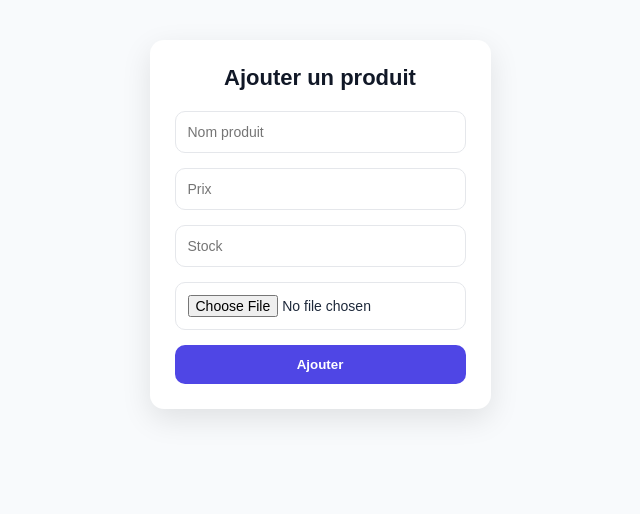
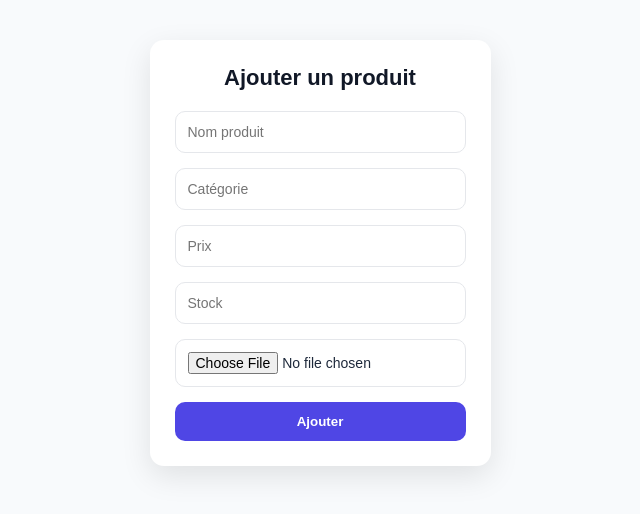
Before and after one commit to kiznoboko/gestion_magasin, a React (Vite) app in the folder ecommerce_ui/: page /upload in a window 1280 px wide. Shown: the top 514 px of the page, without its empty margins (320-960 px from the left). Built offline with nearby package versions, Linux system fonts and the light colour scheme.

Commit message:
Add category into category table (laravel backend)

```diff
--- a/ecommerce_ui/src/Components/AdminPage.jsx
+++ b/ecommerce_ui/src/Components/AdminPage.jsx
@@ -354,6 +354,7 @@ const Products = () => {
               alt={p.nom_produit}
             />
             <h3>{p.nom_produit}</h3>
+            <strong>{p.category}</strong>
             <p>{p.prix}€</p>
             <p>Stock: {p.stock}</p>
             <div className="admin-product-actions">
--- a/ecommerce_ui/src/Components/LandingPage.jsx
+++ b/ecommerce_ui/src/Components/LandingPage.jsx
@@ -226,12 +226,17 @@ import { ShoppingCart, User, Star, Eye, X } from 'lucide-react'; // Added Eye an
 import '../Styles/LandingPage.css';
 
 const LandingPage = () => {
+    const [selectedCategory, setSelectedCategory] = useState("Tous");
     const [products, setProducts] = useState([]);
     const [loading, setLoading] = useState(true);
     const [selectedProduct, setSelectedProduct] = useState(null); // State for modal
 
     const categories = ['Tous', 'Smartphones', 'Ordinateurs', 'Audio', 'Accessoires', 'Tablettes'];
     const image_url = "http://127.0.0.1:8000/storage/";
+    const filteredProducts =
+  selectedCategory === "Tous"
+    ? products
+    : products.filter((p) => p.category === selectedCategory);
 
     useEffect(() => {
         fetch('http://127.0.0.1:8000/api/produits')
@@ -297,16 +302,20 @@ const LandingPage = () => {
                 <div className="section-header">
                     <h2>Nos Produits</h2>
                     <div className="category-list">
-                        {categories.map((cat, i) => (
-                            <button key={cat} className={`cat-pill ${i === 0 ? 'active' : ''}`}>
-                                {cat}
-                            </button>
-                        ))}
-                    </div>
+  {categories.map((cat) => (
+    <button
+      key={cat}
+      onClick={() => setSelectedCategory(cat)}
+      className={`cat-pill ${selectedCategory === cat ? "active" : ""}`}
+    >
+      {cat}
+    </button>
+  ))}
+</div>
                 </div>
 
                 <div className="product-grid">
-                    {products.map((product) => (
+                    {filteredProducts.map((product) => (
                         <div key={product.id_produit} className="product-card">
                             <div className="product-img-box">
                                 <img
@@ -322,7 +331,9 @@ const LandingPage = () => {
                                     <Star size={14} fill="currentColor" />
                                     <span style={{color: '#9ca3af', marginLeft: '5px'}}>(4.8)</span>
                                 </div>
+
                                 <h3 className="product-name">{product.nom_produit}</h3>
+                                <strong className='product-category'>{product.category}</strong>
                                 <div className="product-price">{product.prix}€</div>
 
                                 <div className="product-footer">
--- a/ecommerce_ui/src/Components/Uploadproduit.jsx
+++ b/ecommerce_ui/src/Components/Uploadproduit.jsx
@@ -365,6 +365,175 @@
 // }
 
 
+// import { useState, useEffect } from "react";
+// import "../Styles/produitform.css";
+
+// export default function CreateProduit({ onClose, product }) {
+//   const isEdit = !!product;
+
+//   const [form, setForm] = useState({
+//     nom_produit: "",
+//     prix: "",
+//     stock: "",
+//     image: null,
+//     existingImage: null,
+//   });
+
+//   // 🟢 Fill form when editing
+//   useEffect(() => {
+//     if (product) {
+//       setForm({
+//         nom_produit: product.nom_produit ?? "",
+//         prix: product.prix ?? "",
+//         stock: product.stock ?? "",
+//         image: null,
+//         existingImage: product.image || null,
+//       });
+//     } else {
+//       setForm({
+//         nom_produit: "",
+//         prix: "",
+//         stock: "",
+//         image: null,
+//         existingImage: null,
+//       });
+//     }
+//   }, [product]);
+
+//   // 🟢 Handle inputs
+//   const handleChange = (e) => {
+//     if (e.target.name === "image") {
+//       setForm({ ...form, image: e.target.files[0] });
+//     } else {
+//       setForm({ ...form, [e.target.name]: e.target.value });
+//     }
+//   };
+
+//   // 🟢 Submit (CREATE + UPDATE)
+//   const handleSubmit = async (e) => {
+//     e.preventDefault();
+
+//     const formData = new FormData();
+//     formData.append("nom_produit", form.nom_produit);
+//     formData.append("prix", form.prix);
+//     formData.append("stock", form.stock);
+
+//     if (form.image) {
+//       formData.append("image", form.image);
+//     }
+
+//     let url = "http://127.0.0.1:8000/api/produits/";
+//     let method = "POST";
+
+//     if (isEdit) {
+//       url = `http://127.0.0.1:8000/api/produits/${product.id_produit}/`;
+//       formData.append("_method", "PUT");
+//     }
+
+//     try {
+//       const res = await fetch(url, {
+//         method,
+//         body: formData,
+//       });
+
+//       if (!res.ok) throw new Error("API error");
+
+//       const data = await res.json();
+//       console.log("Success:", data);
+
+//       alert(isEdit ? "Produit modifié" : "Produit ajouté");
+
+//       setForm({
+//         nom_produit: "",
+//         prix: "",
+//         stock: "",
+//         image: null,
+//         existingImage: null,
+//       });
+
+//       onClose();
+//     } catch (err) {
+//       console.error(err);
+//       alert("Erreur lors de l'envoi");
+//     }
+//   };
+
+//   return (
+//     <div className="product-container">
+//       <h2 className="product-title">
+//         {isEdit ? "Modifier produit" : "Ajouter un produit"}
+//       </h2>
+
+//       <form className="product-form" onSubmit={handleSubmit}>
+//         {/* NAME */}
+//         <div className="form-group">
+//           <input
+//             type="text"
+//             name="nom_produit"
+//             placeholder="Nom produit"
+//             value={form.nom_produit}
+//             onChange={handleChange}
+//             required
+//           />
+//         </div>
+
+//         {/* PRICE */}
+//         <div className="form-group">
+//           <input
+//             type="number"
+//             name="prix"
+//             placeholder="Prix"
+//             value={form.prix}
+//             onChange={handleChange}
+//             required
+//           />
+//         </div>
+
+//         {/* STOCK */}
+//         <div className="form-group">
+//           <input
+//             type="number"
+//             name="stock"
+//             placeholder="Stock"
+//             value={form.stock}
+//             onChange={handleChange}
+//             required
+//           />
+//         </div>
+
+//         {/* EXISTING IMAGE */}
+//         {form.existingImage && !form.image && (
+//           <div className="preview">
+//             <p>Image actuelle :</p>
+//             <img
+//               src={`http://127.0.0.1:8000/storage/${form.existingImage}`}
+//               alt="current"
+//             />
+//           </div>
+//         )}
+
+//         {/* NEW IMAGE PREVIEW */}
+//         <div className="form-group">
+//           <input type="file" name="image" onChange={handleChange} />
+//         </div>
+
+//         {form.image && (
+//           <div className="preview">
+//             <p>Nouvelle image :</p>
+//             <img src={URL.createObjectURL(form.image)} alt="preview" />
+//           </div>
+//         )}
+
+//         {/* BUTTON */}
+//         <button className="submit-btn" type="submit">
+//           {isEdit ? "Modifier" : "Ajouter"}
+//         </button>
+//       </form>
+//     </div>
+//   );
+// }
+
+
 import { useState, useEffect } from "react";
 import "../Styles/produitform.css";
 
@@ -375,6 +544,7 @@ export default function CreateProduit({ onClose, product }) {
     nom_produit: "",
     prix: "",
     stock: "",
+    category: "",
     image: null,
     existingImage: null,
   });
@@ -386,6 +556,7 @@ export default function CreateProduit({ onClose, product }) {
         nom_produit: product.nom_produit ?? "",
         prix: product.prix ?? "",
         stock: product.stock ?? "",
+        category: product.category ?? "",
         image: null,
         existingImage: product.image || null,
       });
@@ -394,6 +565,7 @@ export default function CreateProduit({ onClose, product }) {
         nom_produit: "",
         prix: "",
         stock: "",
+        category: "",
         image: null,
         existingImage: null,
       });
@@ -417,16 +589,17 @@ export default function CreateProduit({ onClose, product }) {
     formData.append("nom_produit", form.nom_produit);
     formData.append("prix", form.prix);
     formData.append("stock", form.stock);
+    formData.append("category", form.category);
 
     if (form.image) {
       formData.append("image", form.image);
     }
 
-    let url = "http://127.0.0.1:8000/api/produits/";
+    let url = "http://127.0.0.1:8000/api/produits";
     let method = "POST";
 
     if (isEdit) {
-      url = `http://127.0.0.1:8000/api/produits/${product.id_produit}/`;
+      url = `http://127.0.0.1:8000/api/produits/${product.id_produit}`;
       formData.append("_method", "PUT");
     }
 
@@ -447,6 +620,7 @@ export default function CreateProduit({ onClose, product }) {
         nom_produit: "",
         prix: "",
         stock: "",
+        category: "",
         image: null,
         existingImage: null,
       });
@@ -472,6 +646,18 @@ export default function CreateProduit({ onClose, product }) {
             name="nom_produit"
             placeholder="Nom produit"
             value={form.nom_produit}
+            onChange={handleChange}
+            required
+          />
+        </div>
+
+        {/* CATEGORY */}
+        <div className="form-group">
+          <input
+            type="text"
+            name="category"
+            placeholder="Catégorie"
+            value={form.category}
             onChange={handleChange}
             required
           />
@@ -512,11 +698,12 @@ export default function CreateProduit({ onClose, product }) {
           </div>
         )}
 
-        {/* NEW IMAGE PREVIEW */}
+        {/* IMAGE INPUT */}
         <div className="form-group">
           <input type="file" name="image" onChange={handleChange} />
         </div>
 
+        {/* NEW IMAGE PREVIEW */}
         {form.image && (
           <div className="preview">
             <p>Nouvelle image :</p>
```
